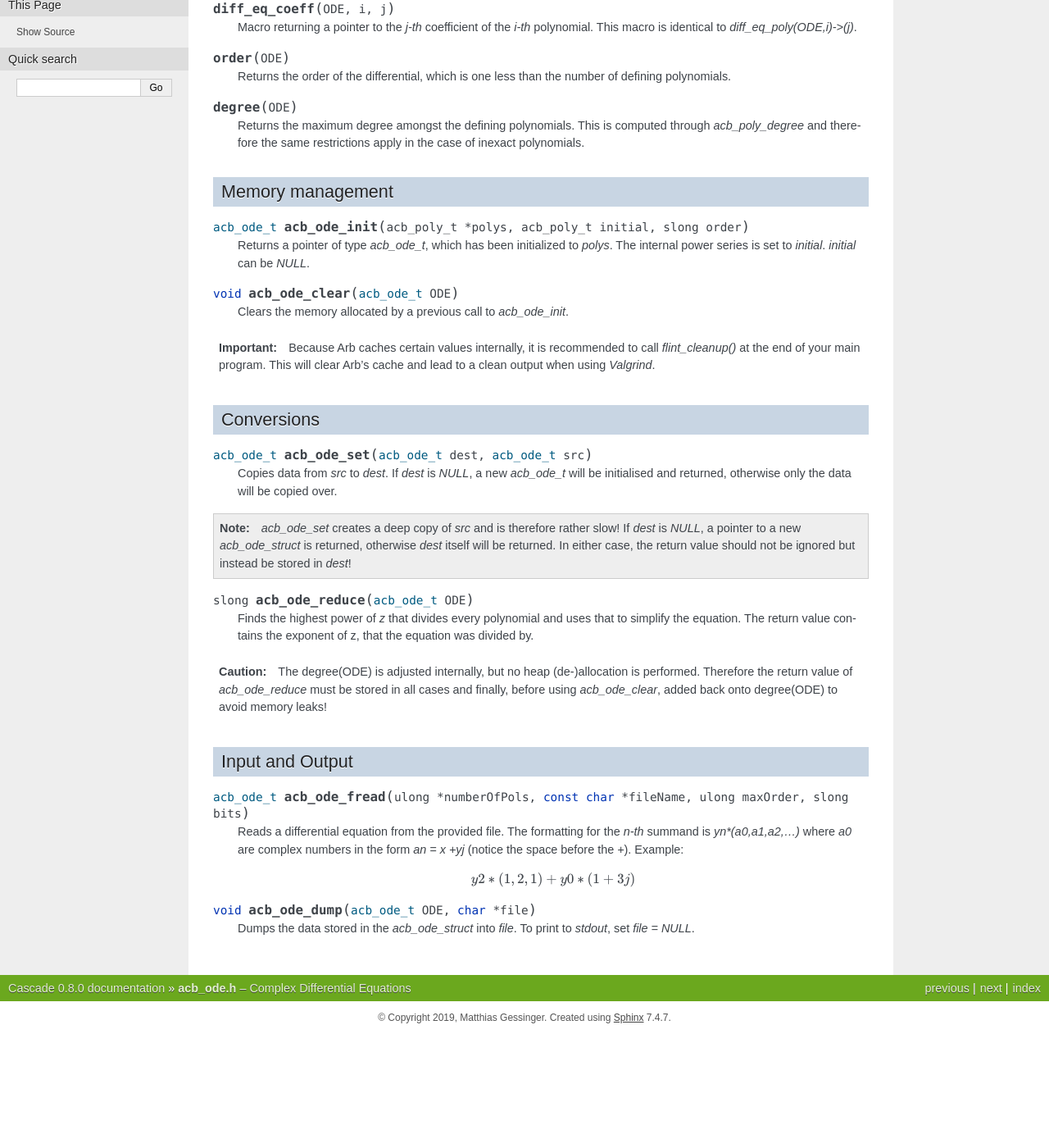
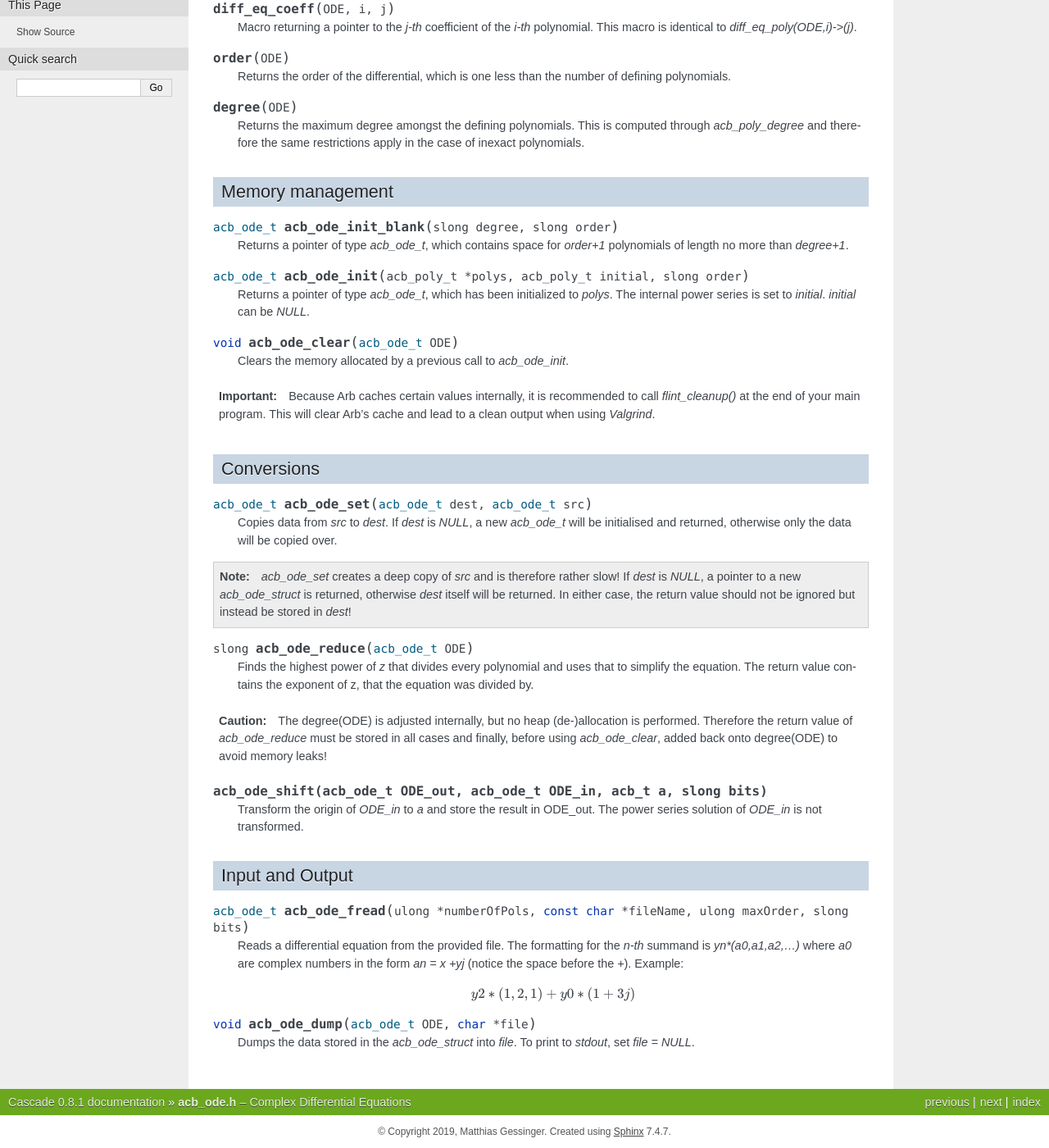
Before and after one commit to MGessinger/Cascade, a Sphinx documentation site: the page built from doc/source/diffeq.rst, in a window 1280 px wide and 1400 px high, scrolled down 466 px. Shown: the whole window at 82% size. Built offline with Sphinx 7.4.7, drawn with Linux system fonts in a browser that asks for light colours; before the commit the page ends 1727 px from its top, so only the background shows below that; some of the changed text lies outside the part shown.

Commit message:
Update documentation
The documentiation has been updated to match the latest changes in acb_ode.c and cascade.c

Along with this, the version number has been bumped to 0.8.1

```diff
--- a/doc/source/cascade.rst
+++ b/doc/source/cascade.rst
@@ -34,7 +34,7 @@ Functions
 
 .. function:: slong truncation_bound (arb_t eta, arb_t rho, slong bits)
 
-	Return a bound for the number of coefficients necessary to assert the Taylor expansion to have a tail of less than 2^-*bits*.
+    Return a bound for the number of coefficients necessary to assert the Taylor expansion to have a tail of less than 2^-*bits*.
 
 .. function:: slong find_power_series (acb_ode_t ODE, slong numOfCoeffs, slong bits)
 
@@ -60,3 +60,7 @@ Functions
         R < 2 min\{\left| \frac{a_n}{a_k} \right| ^{1/k} \mid a_k \neq 0 \}.
 
     The inverse of this bound then yields a lower bound on the distance to the nearest root of *ODE*.
+
+.. function:: void acb_poly_graeffe_transform(acb_ptr dest, acb_srcptr src, slong len, slong bits)
+
+    Computes the Graeffe Transform of src and stores the result in dest. Aliasing is allowed.
--- a/doc/source/conf.py
+++ b/doc/source/conf.py
@@ -58,7 +58,7 @@ author = u'Matthias Gessinger'
 # The short X.Y version.
 version = u'0.8'
 # The full version, including alpha/beta/rc tags.
-release = u'0.8.0'
+release = u'0.8.1'
 
 # The language for content autogenerated by Sphinx. Refer to documentation
 # for a list of supported languages.
--- a/doc/source/diffeq.rst
+++ b/doc/source/diffeq.rst
@@ -34,6 +34,10 @@ Types, macros and constants
 Memory management
 ------------------------------------------------------------------------
 
+.. function:: acb_ode_t acb_ode_init_blank (slong degree, slong order)
+
+    Returns a pointer of type `acb_ode_t`, which contains space for *order+1* polynomials of length no more than *degree+1*.
+
 .. function:: acb_ode_t acb_ode_init (acb_poly_t *polys, acb_poly_t initial, slong order)
 
     Returns a pointer of type `acb_ode_t`, which has been initialized to *polys*. The internal power series is set to *initial*. *initial* can be *NULL*.
@@ -63,6 +67,10 @@ Conversions
 .. caution::
     The degree(ODE) is adjusted internally, but no heap (de-)allocation is performed. Therefore the return value of `acb_ode_reduce` must be stored in all cases and finally, before using `acb_ode_clear`, added back onto degree(ODE) to avoid memory leaks!
 
+.. function:: acb_ode_shift(acb_ode_t ODE_out, acb_ode_t ODE_in, acb_t a, slong bits)
+
+    Transform the origin of *ODE_in* to *a* and store the result in ODE_out. The power series solution of *ODE_in* is not transformed.
+
 Input and Output
 ------------------------------------------------------------------------
 
```
Also changed, not shown: README.md (+1 -1 lines), 2 other files.
